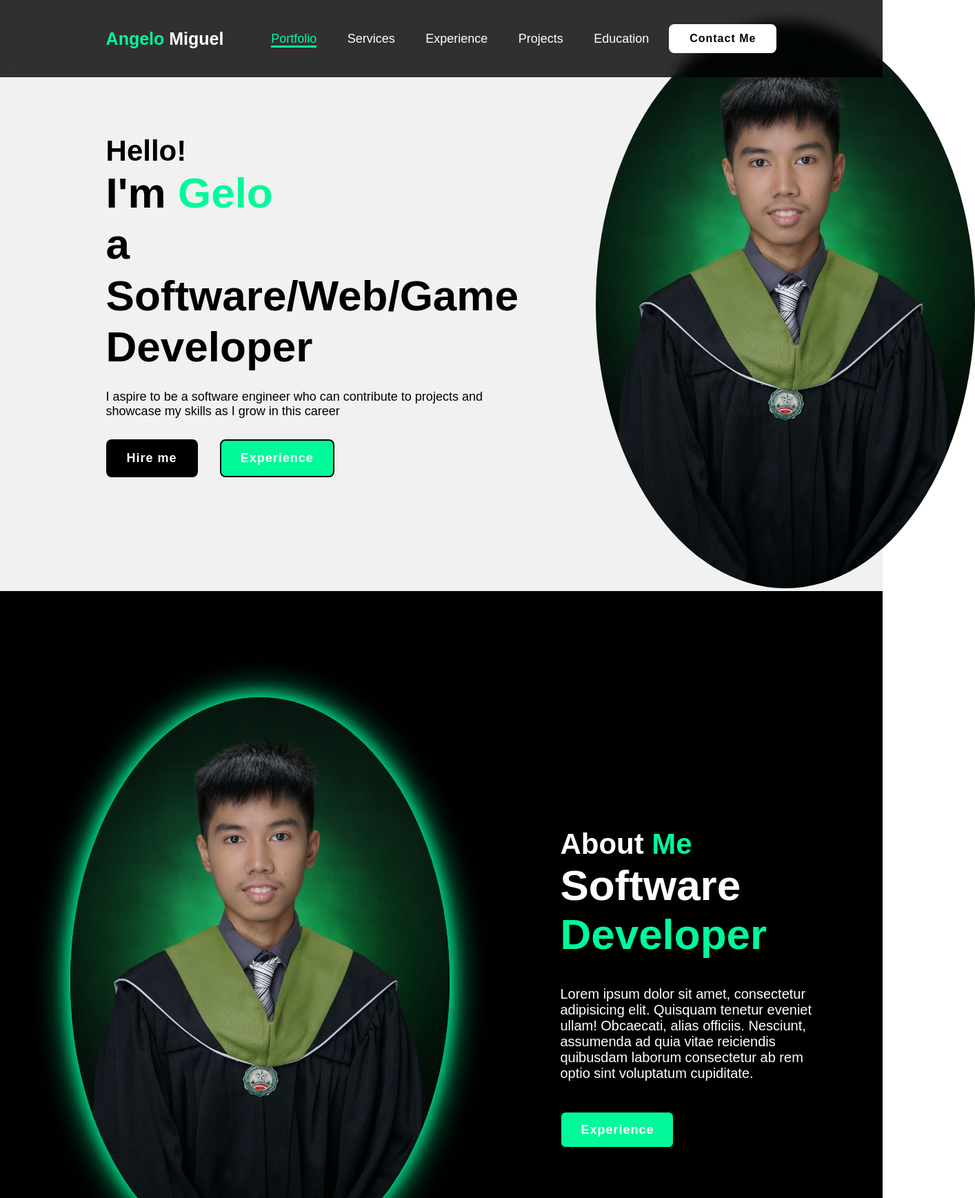
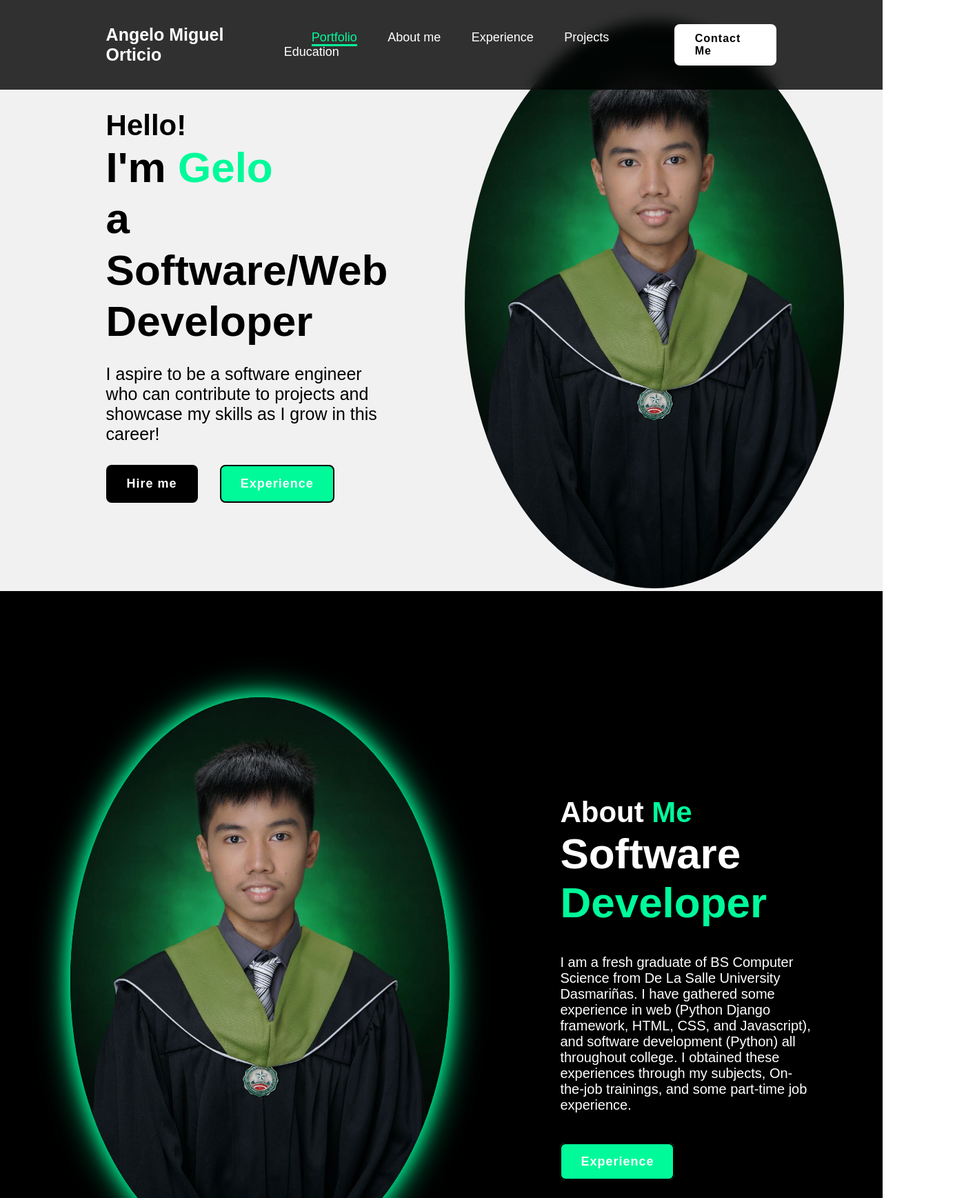
Before and after one commit to Kutsubakoo/Kutsubakoo.github.io, a plain HTML site: page index.html in a window 1280 px wide. Shown: the top 1737 px of the page at 69% size, 1414 px wide, since content can reach past the window. Drawn offline with nearby package versions, Linux system fonts and the light colour scheme.

Commit message:
Configured index.html

```diff
--- a/index.html
+++ b/index.html
@@ -9,12 +9,12 @@
 </head>
 <body>
     <header class="header">
-        <a href="#" class="logo"><span>Angelo </span>Miguel</
+        <a href="#" class="logo">Angelo Miguel Orticio</
             a>
 
             <nav class="navbar">
                 <a href="#" class="active">Portfolio</a>
-                <a href="#">Services</a>
+                <a href="#about-me">About me</a>
                 <a href="#">Experience</a>
                 <a href="#">Projects</a>
                 <a href="#">Education</a>
@@ -27,10 +27,10 @@
         <div class="home-content">
             <h3>Hello!</h3>
 
-            <h1>I'm <span>Gelo<br></span>a Software/Web/Game Developer</h1>
+            <h1>I'm <span>Gelo<br></span>a Software/Web Developer</h1>
 
             <p>I aspire to be a software engineer who can contribute to projects and
-                showcase my skills as I grow in this career</p>
+                showcase my skills as I grow in this career!</p>
 
             <div class="btn-box">
                 <button class="btn-1">Hire me</button>
@@ -44,17 +44,14 @@
 
     <section class="about">
 
-        <div class="about-img">
+        <div class="about-img" id="about-me">
             <img src="Gelo.jpg" alt="">
         </div>
 
         <div class="about-content">
             <h2 class="heading">About <span>Me</span></h2>
             <h3>Software <span>Developer</span></h3>
-            <p>Lorem ipsum dolor sit amet, consectetur adipisicing elit.
-                Quisquam tenetur eveniet ullam! Obcaecati, alias officiis.
-                Nesciunt, assumenda ad quia vitae reiciendis quibusdam laborum
-                consectetur ab rem optio sint voluptatum cupiditate.</p>
+            <p>I am a fresh graduate of BS Computer Science from De La Salle University Dasmariñas. I have gathered some experience in web (Python Django framework, HTML, CSS, and Javascript), and software development (Python) all throughout college. I obtained these experiences through my subjects, On-the-job trainings, and some part-time job experience.</p>
                 <a href="#" class="btn-2">Experience</a>
         </div>
     </section>
--- a/style.css
+++ b/style.css
@@ -84,7 +84,7 @@ span{
     line-height: 1.2;
 }
 .home-content p{
-    font-size: 18px;
+    font-size: 25px;
     margin: 25px 0 30px;
 }
 .btn-box{
```
